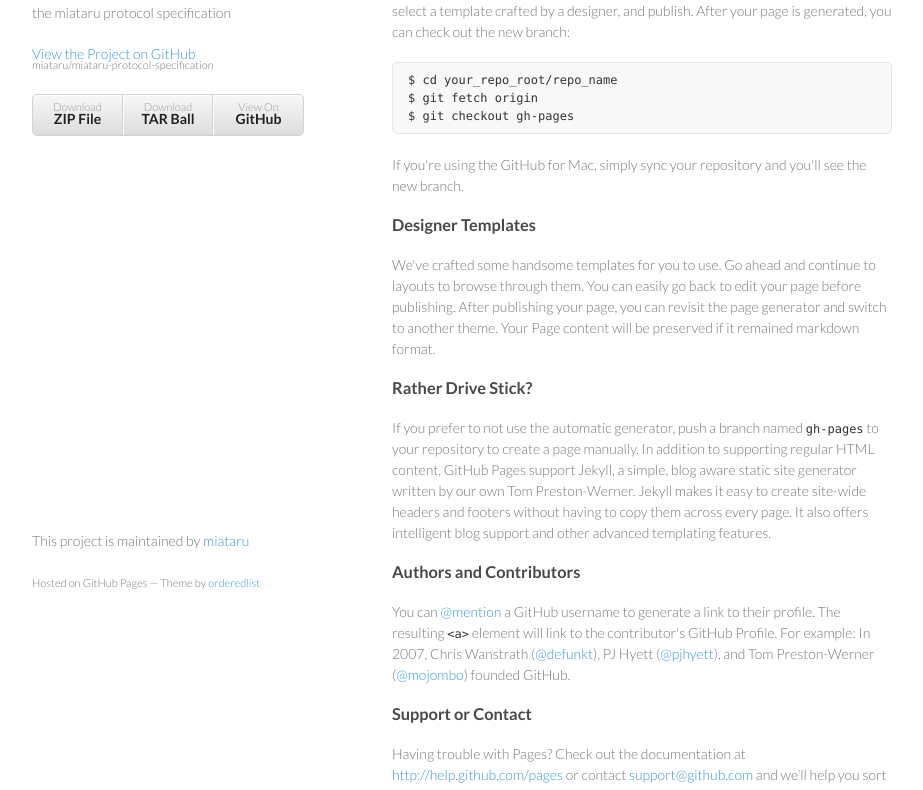
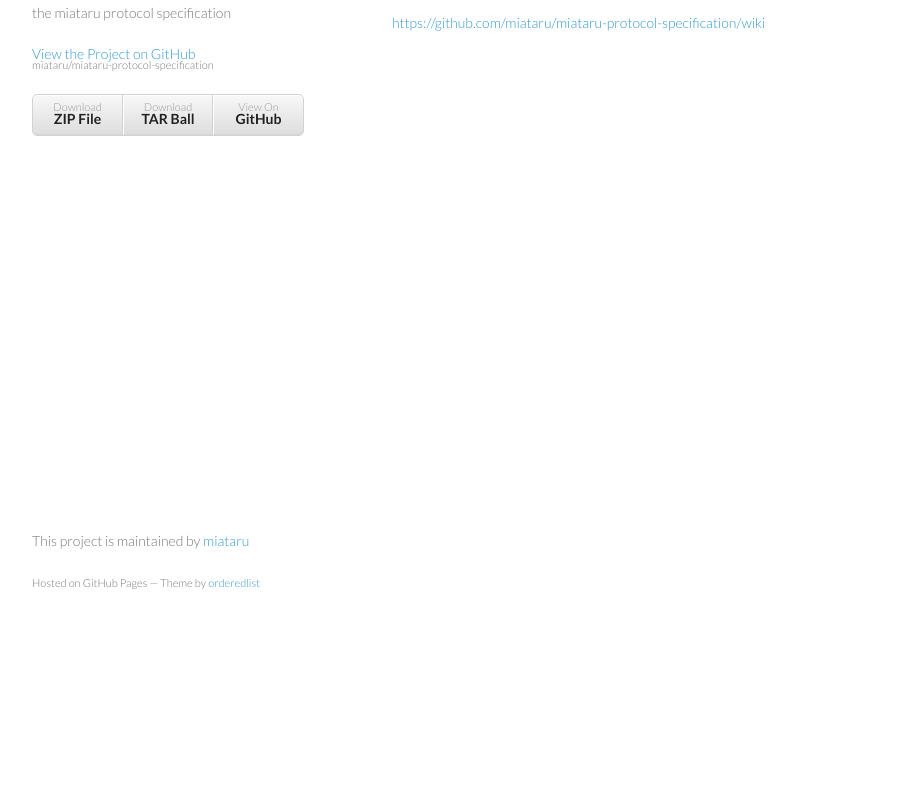
Before and after one commit to miataru/miataru-protocol-specification, a plain HTML site: page index.html in a window 1280 px wide. Shown: the part 138-928 px from the top of the page, without its empty margins (178-1101 px from the left). After the commit the page ends 800 px from the top, so only its background shows below. Drawn offline with Linux system fonts and the light colour scheme.

```diff
--- a/index.html
+++ b/index.html
@@ -28,37 +28,12 @@
         </ul>
       </header>
       <section>
-        <h3>
-<a name="welcome-to-github-pages" class="anchor" href="#welcome-to-github-pages"><span class="octicon octicon-link"></span></a>Welcome to GitHub Pages.</h3>
+        <h1>
+<a name="miataru-protocol-specification" class="anchor" href="#miataru-protocol-specification"><span class="octicon octicon-link"></span></a>miataru-protocol-specification</h1>
 
-<p>This automatic page generator is the easiest way to create beautiful pages for all of your projects. Author your page content here using GitHub Flavored Markdown, select a template crafted by a designer, and publish. After your page is generated, you can check out the new branch:</p>
+<p>the miataru protocol specification is hosted within the wiki:</p>
 
-<pre><code>$ cd your_repo_root/repo_name
-$ git fetch origin
-$ git checkout gh-pages
-</code></pre>
-
-<p>If you're using the GitHub for Mac, simply sync your repository and you'll see the new branch.</p>
-
-<h3>
-<a name="designer-templates" class="anchor" href="#designer-templates"><span class="octicon octicon-link"></span></a>Designer Templates</h3>
-
-<p>We've crafted some handsome templates for you to use. Go ahead and continue to layouts to browse through them. You can easily go back to edit your page before publishing. After publishing your page, you can revisit the page generator and switch to another theme. Your Page content will be preserved if it remained markdown format.</p>
-
-<h3>
-<a name="rather-drive-stick" class="anchor" href="#rather-drive-stick"><span class="octicon octicon-link"></span></a>Rather Drive Stick?</h3>
-
-<p>If you prefer to not use the automatic generator, push a branch named <code>gh-pages</code> to your repository to create a page manually. In addition to supporting regular HTML content, GitHub Pages support Jekyll, a simple, blog aware static site generator written by our own Tom Preston-Werner. Jekyll makes it easy to create site-wide headers and footers without having to copy them across every page. It also offers intelligent blog support and other advanced templating features.</p>
-
-<h3>
-<a name="authors-and-contributors" class="anchor" href="#authors-and-contributors"><span class="octicon octicon-link"></span></a>Authors and Contributors</h3>
-
-<p>You can <a href="https://github.com/blog/821" class="user-mention">@mention</a> a GitHub username to generate a link to their profile. The resulting <code>&lt;a&gt;</code> element will link to the contributor's GitHub Profile. For example: In 2007, Chris Wanstrath (<a href="https://github.com/defunkt" class="user-mention">@defunkt</a>), PJ Hyett (<a href="https://github.com/pjhyett" class="user-mention">@pjhyett</a>), and Tom Preston-Werner (<a href="https://github.com/mojombo" class="user-mention">@mojombo</a>) founded GitHub.</p>
-
-<h3>
-<a name="support-or-contact" class="anchor" href="#support-or-contact"><span class="octicon octicon-link"></span></a>Support or Contact</h3>
-
-<p>Having trouble with Pages? Check out the documentation at <a href="http://help.github.com/pages">http://help.github.com/pages</a> or contact <a href="mailto:support@github.com">support@github.com</a> and we’ll help you sort it out.</p>
+<p><a href="https://github.com/miataru/miataru-protocol-specification/wiki">https://github.com/miataru/miataru-protocol-specification/wiki</a></p>
       </section>
       <footer>
         <p>This project is maintained by <a href="https://github.com/miataru">miataru</a></p>
```
Also changed, not shown: params.json (+1 -1 lines).
